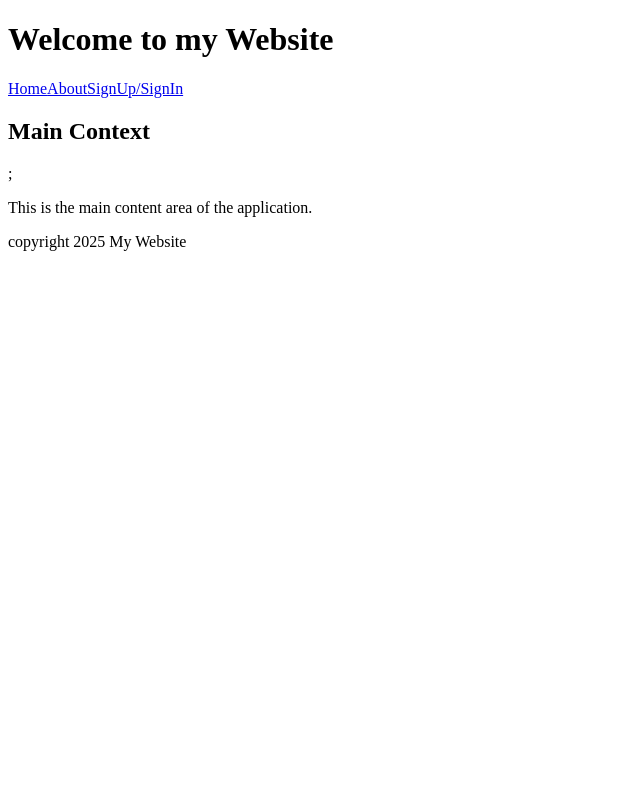
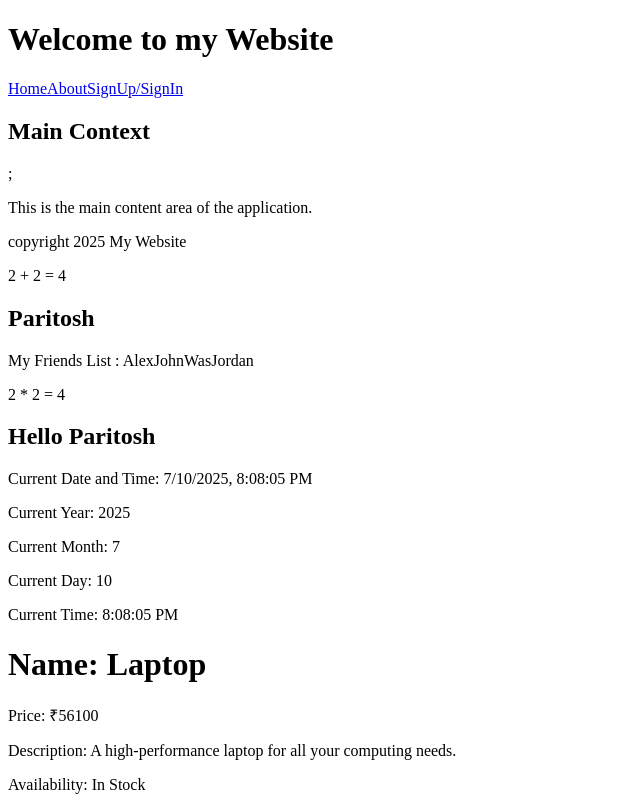
Before and after one commit to pari1807/Learning-dev, a React (Vite) app in the folder ReactJS/: page / in a window 1280 px wide. Shown: the whole page, without its empty margins (0-640 px from the left). Built offline with nearby package versions, Linux system fonts and the light colour scheme.

Commit message:
Done with functions and List in React

```diff
--- a/ReactJS/src/App.jsx
+++ b/ReactJS/src/App.jsx
@@ -1,8 +1,10 @@
 import Header from "./components/Header";
 import Main from "./components/Main";
 import Footer from "./components/Footer";
-
-
+import Functions from "./components/Functions";
+import Greet from "./components/Greeting";
+import ProductInfo from "./components/ProductInfo"
+import List from "./components/List";
 // function App(){
 //   return (
 //     <div className="App">
@@ -24,8 +26,12 @@ const App =() => {
       <Header/>
       <Main/>
       <Footer/>
+      <Functions/>
+      <Greet />
+      <ProductInfo />
+      <List />
     </div>
-  )
+  );
 }
 
 export default App;
--- /dev/null
+++ b/ReactJS/src/components/Functions.jsx
@@ -0,0 +1,15 @@
+const Functions = () => {
+    const myName = "Paritosh";
+    const multiply = (a,b) => a*b;
+
+    return (
+        <section>
+            <p>2 + 2 = {2+2}</p>
+            <h1>{myName}</h1>
+            <p>My Friends List : {["Alex","John","Was","Jordan"]}</p>
+            <p>2 * 2 = {multiply(2,2)}</p>
+        </section>
+    );
+}
+
+export default Functions;
--- /dev/null
+++ b/ReactJS/src/components/Greeting.jsx
@@ -0,0 +1,17 @@
+const Greeting = () => {
+    const greet = "Hello Paritosh";
+    const date  = new Date();
+
+    return (
+        <section>
+            <h1>{greet}</h1>
+            <p>Current Date and Time: {date.toLocaleString()}</p>
+            <p>Current Year: {date.getFullYear()}</p>
+            <p>Current Month: {date.getMonth() + 1}</p>
+            <p>Current Day: {date.getDate()}</p>
+            <p>Current Time: {date.toLocaleTimeString()}</p>
+        </section>
+    );
+}
+
+export default Greeting;
--- /dev/null
+++ b/ReactJS/src/components/List.jsx
@@ -0,0 +1,36 @@
+const List =() => {
+    //const myList = ["Apple", "Banana", "Cherry", "Date", "Elderberry"];
+    const userInfo = [
+        {
+            username : "Paritosh",
+            Location: "India",
+            email: "paritoshrahul7@gmail.com",
+        },
+        {
+            username: "John",
+            Location: "USA",
+            email: "john@gmail.com",
+        },
+        {
+            username: "Alex",
+            Location: "UK",
+            email: "alex@gmail.com",
+        },
+        {
+            username: "Jordan",
+            Location: "Canada",
+            email: "jordan@gmail.com"
+        }
+    ]
+    return (
+        <main>
+            {/* {myList.map((item) => (
+                <ul key={item}>
+                    <li>{item}</li>
+                </ul>
+            ))}; */}
+        </main>
+    )
+}
+
+export default List;
--- /dev/null
+++ b/ReactJS/src/components/ProductInfo.jsx
@@ -0,0 +1,20 @@
+const ProductInfo = () =>{
+    const products = {
+        name: "Laptop",
+        price: 56100,
+        description: "A high-performance laptop for all your computing needs.",
+        availability: "In Stock",
+        rating: 4.5,
+    }
+
+    return (
+        <div>
+        <h1>Name: {products.name}</h1>
+        <p>Price: ₹{products.price}</p>
+        <p>Description: {products.description}</p>
+        <p>Availability: {products.availability}</p>
+        </div>
+    );
+};
+
+export default ProductInfo;
```
